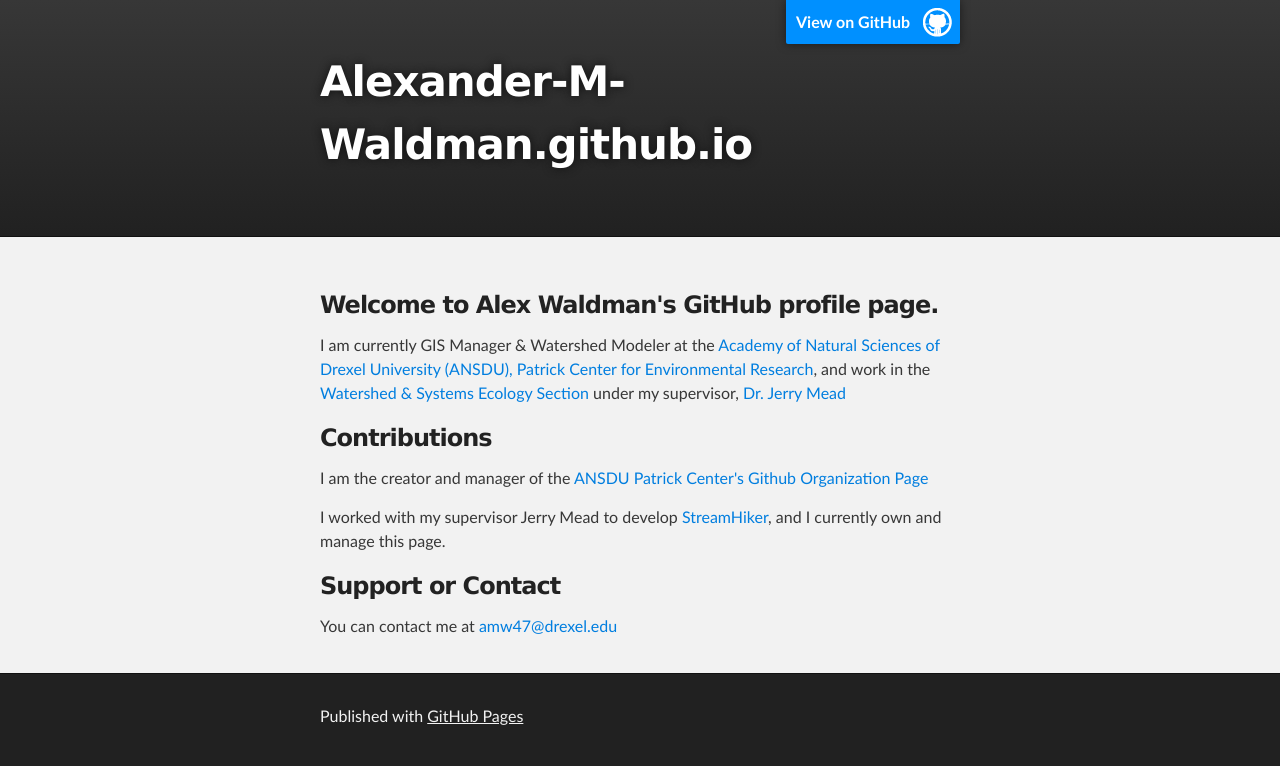
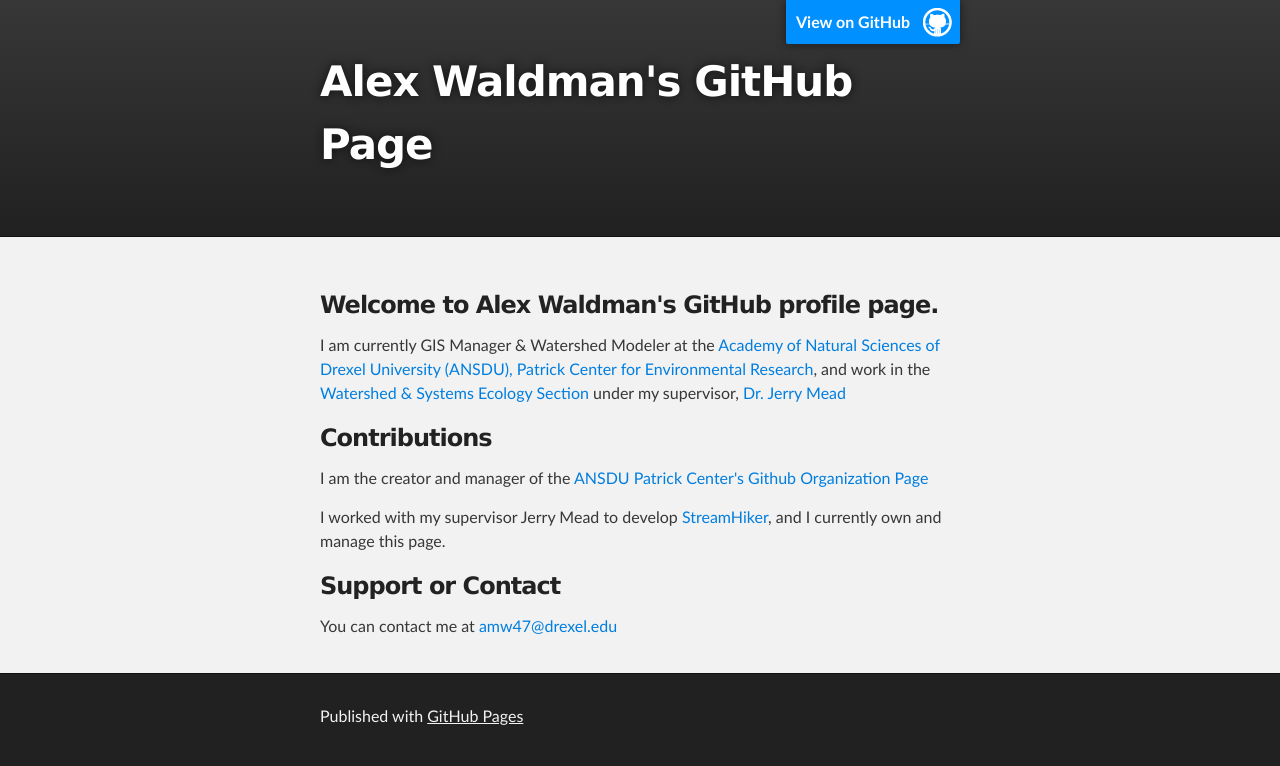
Before and after one commit to Alexander-M-Waldman/Alexander-M-Waldman.github.io, a plain HTML site: page index.html in a window 1280 px wide. Drawn offline with Linux system fonts and the light colour scheme.

Commit message:
Update index.html

```diff
--- a/index.html
+++ b/index.html
@@ -18,7 +18,7 @@
         <header class="inner">
           <a id="forkme_banner" href="https://github.com/Alexander-M-Waldman">View on GitHub</a>
 
-          <h1 id="project_title">Alexander-M-Waldman.github.io</h1>
+          <h1 id="project_title">Alex Waldman's GitHub Page</h1>
           <h2 id="project_tagline"></h2>
 
         </header>
```
